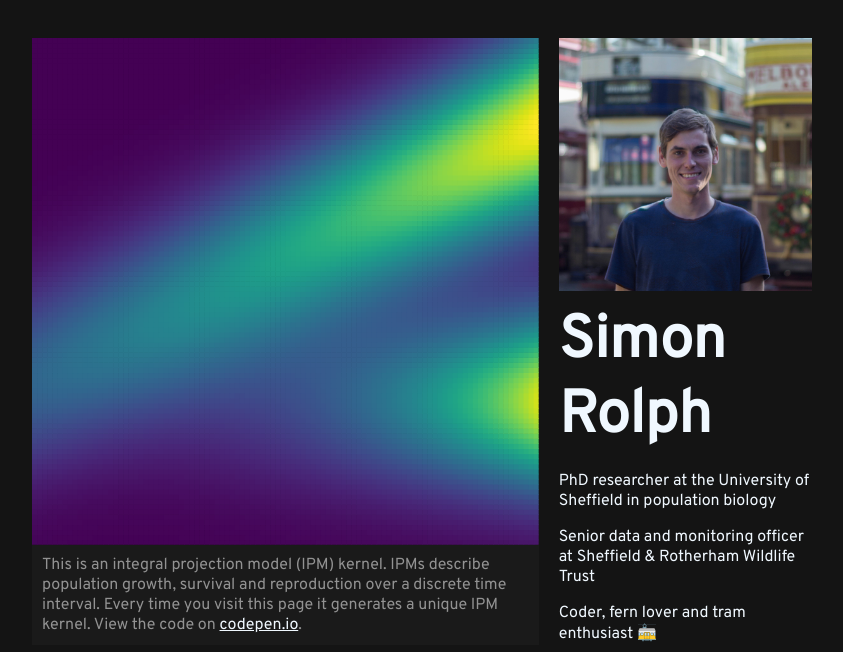
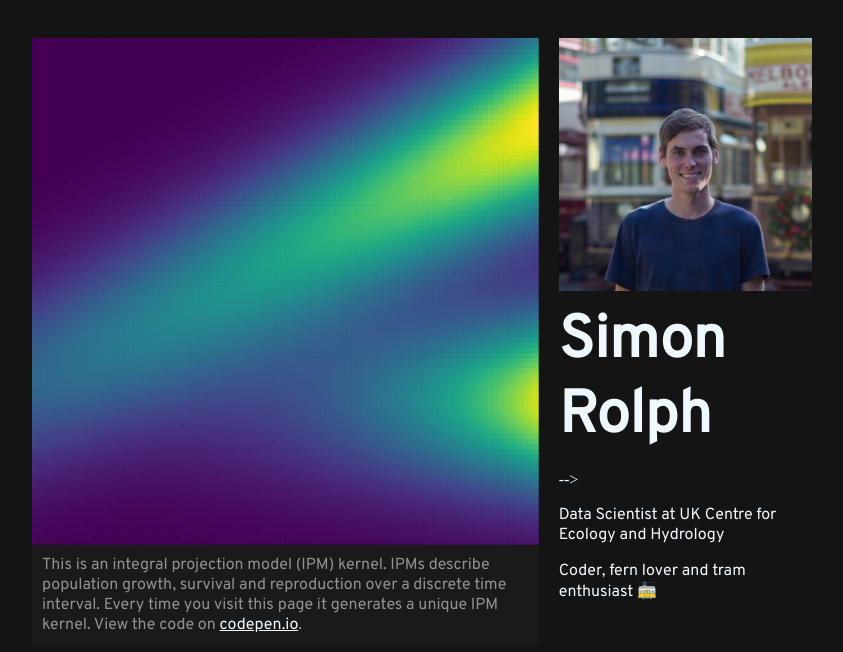
Before and after one commit to simonrolph/website, a plain HTML site: page index.html in a window 1280 px wide. Shown: the top 652 px of the page, without its empty margins (218-1061 px from the left). Drawn offline with nearby package versions, Linux system fonts and the light colour scheme.

Commit message:
change job

```diff
--- a/index.html
+++ b/index.html
@@ -34,8 +34,9 @@
             <div class="column">
                 <img class="responsiveimg" src="pictures/YUyxkYhi_400x400.png">
                 <h1>Simon Rolph</h1>
-                <p>PhD researcher at the University of Sheffield in population biology  <!--Developing tools to make better use of demographic data in ecological contexts.--></p>
-                <p>Senior data and monitoring officer at Sheffield & Rotherham Wildlife Trust</p>
+                <!--<p>PhD researcher at the University of Sheffield in population biology  <!--Developing tools to make better use of demographic data in ecological contexts.--></p>-->
+                <!--<p>Senior data and monitoring officer at Sheffield & Rotherham Wildlife Trust</p>-->
+                <p>Data Scientist at UK Centre for Ecology and Hydrology</p>
                 <p>Coder, fern lover and tram enthusiast 🚋</p>
 
             </div>
```
